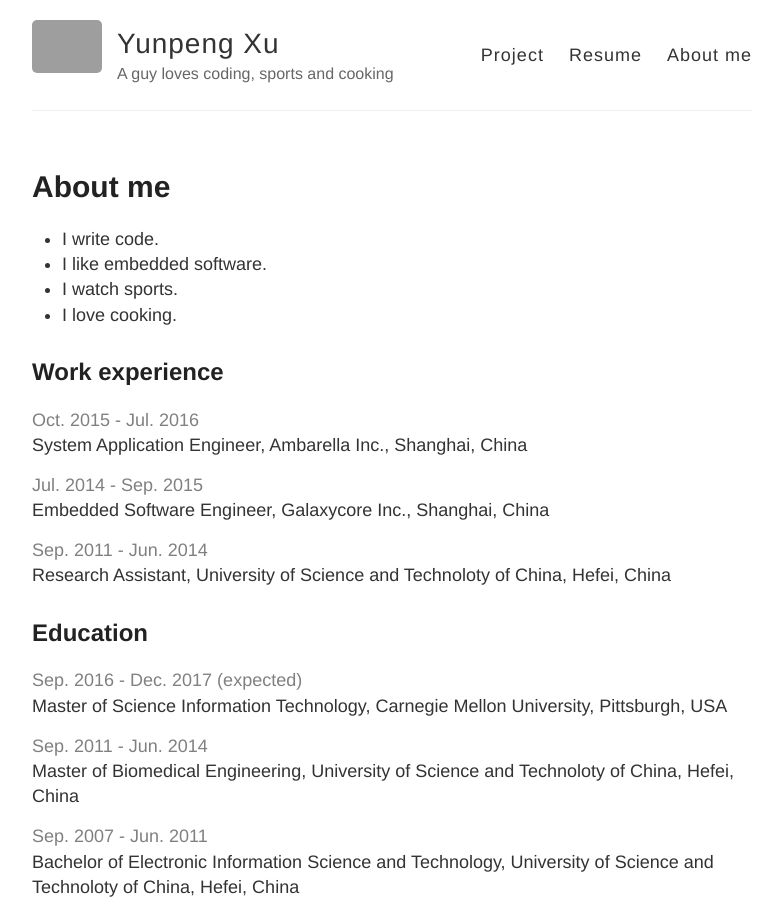
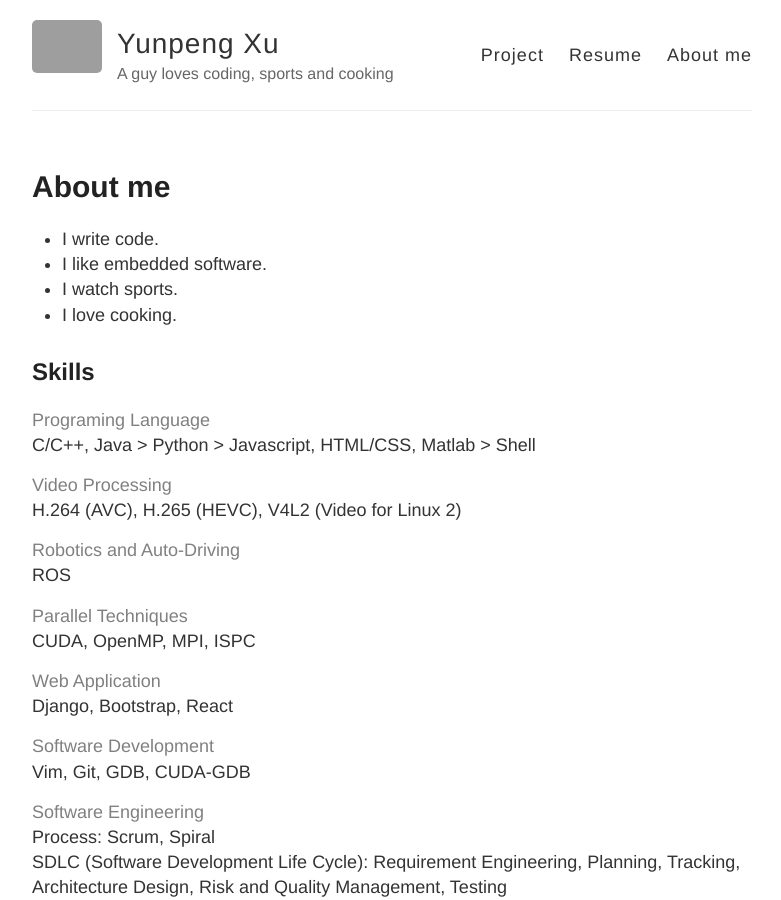
Before and after one commit to louis-xu-ustc/louis-xu-ustc.github.io, a Jekyll site: the page built from about.md, in a window 1280 px wide and 900 px high. Shown: the whole window, without its empty margins (248-1029 px from the left). Built offline with Jekyll 4.4.1, drawn with Linux system fonts in a browser that asks for light colours; grey boxes are pictures that could not be loaded.

Commit message:
[yunpengx] update about me, add skills

```diff
--- a/_config.yml
+++ b/_config.yml
@@ -22,14 +22,14 @@
 footer-links:
   dribbble:
   email: yunpengx@andrew.cmu.edu
-  facebook: # people/Longqi-Cai/100009869744795
+  facebook:
   flickr:
   github: louis-xu-ustc
   instagram:
   linkedin: yunpeng-xu
   pinterest:
   rss: # just type anything here for a working RSS icon
-  twitter: # longqicai
+  twitter:
 #  stackoverflow: # your stackoverflow profile, e.g. "users/50476/bart-kiers"
   youtube: # channel/<your_long_string> or user/<user-name>
   googleplus: # anything in your profile username that comes after plus.google.com/
@@ -37,7 +37,7 @@
 
 # Enter your Disqus shortname (not your username) to enable commenting on posts
 # You can find your shortname on the Settings page of your Disqus account
-disqus: misaka-10032
+disqus: Yunpeng Xu
 
 # Enter your Google Analytics web tracking code (e.g. UA-2110908-2) to activate tracking
 google_analytics:
--- a/about.md
+++ b/about.md
@@ -9,6 +9,29 @@
 * I watch sports.
 * I love cooking.
 <!-- * [Resume](https://github.com/misaka-10032/Resume/blob/master/resume.pdf) -->
+
+## Skills
+<span style="color:gray">Programing Language</span>
+C/C++, Java > Python > Javascript, HTML/CSS, Matlab > Shell
+
+<span style="color:gray">Video Processing</span>
+H.264 (AVC), H.265 (HEVC), V4L2 (Video for Linux 2)
+
+<span style="color:gray">Robotics and Auto-Driving</span>
+ROS
+
+<span style="color:gray">Parallel Techniques</span>
+CUDA, OpenMP, MPI, ISPC
+
+<span style="color:gray">Web Application</span>
+Django, Bootstrap, React
+
+<span style="color:gray">Software Development</span>
+Vim, Git, GDB, CUDA-GDB
+
+<span style="color:gray">Software Engineering</span>
+Process: Scrum, Spiral
+SDLC (Software Development Life Cycle): Requirement Engineering, Planning, Tracking, Architecture Design, Risk and Quality Management, Testing
 
 ## Work experience
 <span style="color:gray">Oct. 2015 - Jul. 2016</span>
```
Also changed, not shown: _posts/2017-05-02-parallel.md (+2 -0 lines).
